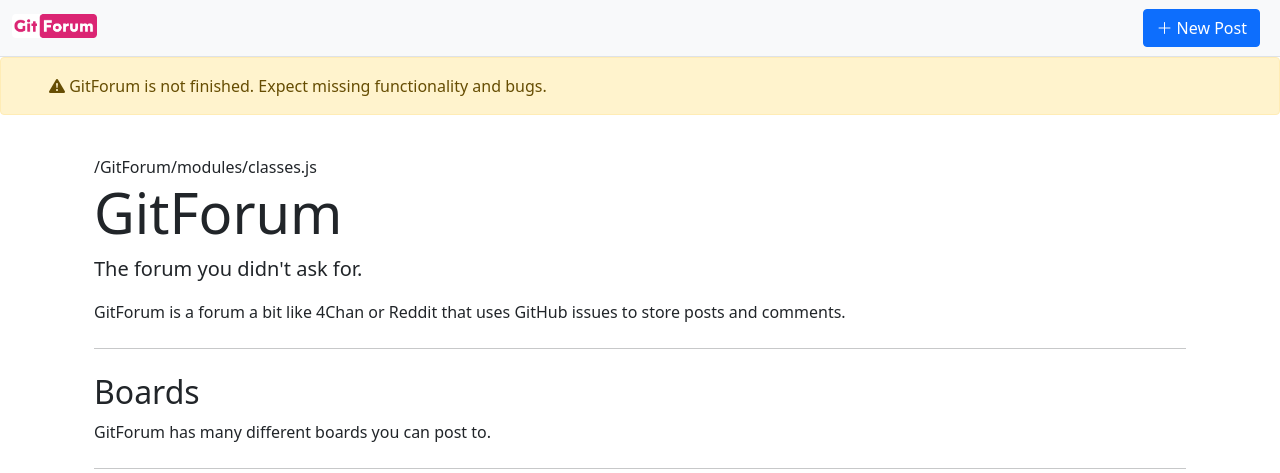
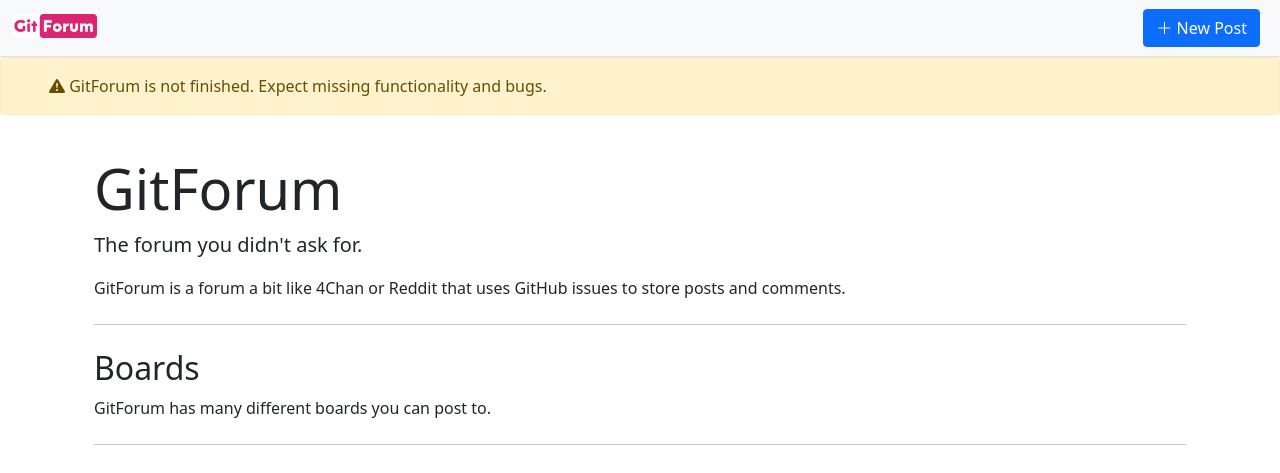
Before and after one commit to Aardvark-Industries/GitForum, a Jekyll site: the page built from index.html, in a window 1280 px wide. Shown: the top 473 px of the page. Built offline with Jekyll 4.4.1, drawn with Linux system fonts in a browser that asks for light colours; nearby versions of some CDN libraries; comment, search, counter and statistics services are not loaded; some of the changed lines change nothing that is shown.

Commit message:
scratch that

```diff
--- a/_config.yml
+++ b/_config.yml
@@ -1,6 +1,4 @@
 title: GitForum
-
-
 
 plugins:
   - jekyll-seo-tag
--- a/_includes/head.html
+++ b/_includes/head.html
@@ -2,7 +2,10 @@
     <title>{{ site.title }} - {{ page.title }}</title>
     <meta name="viewport" content="width=device-width, initial-scale=1.0">
 
-
+    {% if jekyll.environment == "production" %}
+    <base href="https://aardvark-industries.github.io/GitForum/">
+    <!--github pages and relative URLs do not mix-->
+    {% endif %}
 
     <link rel="icon" type="image/png" href="assets/branding/icon.png">
 
--- a/_layouts/default.html
+++ b/_layouts/default.html
@@ -20,12 +20,12 @@
 
     <script src="https://cdn.jsdelivr.net/npm/bootstrap@5.1.3/dist/js/bootstrap.bundle.min.js" integrity="sha384-ka7Sk0Gln4gmtz2MlQnikT1wXgYsOg+OMhuP+IlRH9sENBO0LRn5q+8nbTov4+1p" crossorigin="anonymous"></script>
 
-    <script type="module" src="https://aardvark-industries.github.io/GitForum/modules/classes.js"></script>
-    <script type="module" src="https://aardvark-industries.github.io/GitForum/modules/load.js"></script>
-    <script type="module" src="https://aardvark-industries.github.io/GitForum/modules/ui.js"></script>
+    <script type="module" src="modules/classes.js"></script>
+    <script type="module" src="modules/load.js"></script>
+    <script type="module" src="modules/ui.js"></script>
 
     <script type="module">
-        import {consoleFlash} from "https://aardvark-industries.github.io/GitForum/modules/classes.js";
+        import {consoleFlash} from '/modules/classes.js';
         import {displayNavLinks} from '/modules/ui.js';
         console.log(consoleFlash)
 
--- a/board.html
+++ b/board.html
@@ -18,9 +18,9 @@
 </div>
 
 <script type="module">
-    import {getBoardFromURL} from './modules/classes.js';
-    import {URLParams} from './modules/load.js';
-    import {displayPostPreviews} from './modules/ui.js';
+    import {getBoardFromURL} from '/modules/classes.js';
+    import {URLParams} from '/modules/load.js';
+    import {displayPostPreviews} from '/modules/ui.js';
 
     (async () => {
         var board = await getBoardFromURL('https://api.github.com/repos/Aardvark-Industries/GitForum-content/labels/' + URLParams.get('board'));
--- a/index.html
+++ b/index.html
@@ -2,8 +2,6 @@
 layout: default
 title: Home
 ---
-
-{{ '/modules/classes.js' | relative_url }}
 
 <div class="jumbotron jumbotron-fluid">
     <h1 class="display-4">GitForum</h1>
--- a/post.html
+++ b/post.html
@@ -27,8 +27,8 @@
 </p>
 
 <script type="module">
-    import {getPostFromURL} from './modules/classes.js';
-    import {URLParams} from './modules/load.js';
+    import {getPostFromURL} from '/modules/classes.js';
+    import {URLParams} from '/modules/load.js';
 
     (async () => {
         var post = await getPostFromURL('https://api.github.com/repos/Aardvark-Industries/GitForum-content/issues/' + URLParams.get('post'));
```
